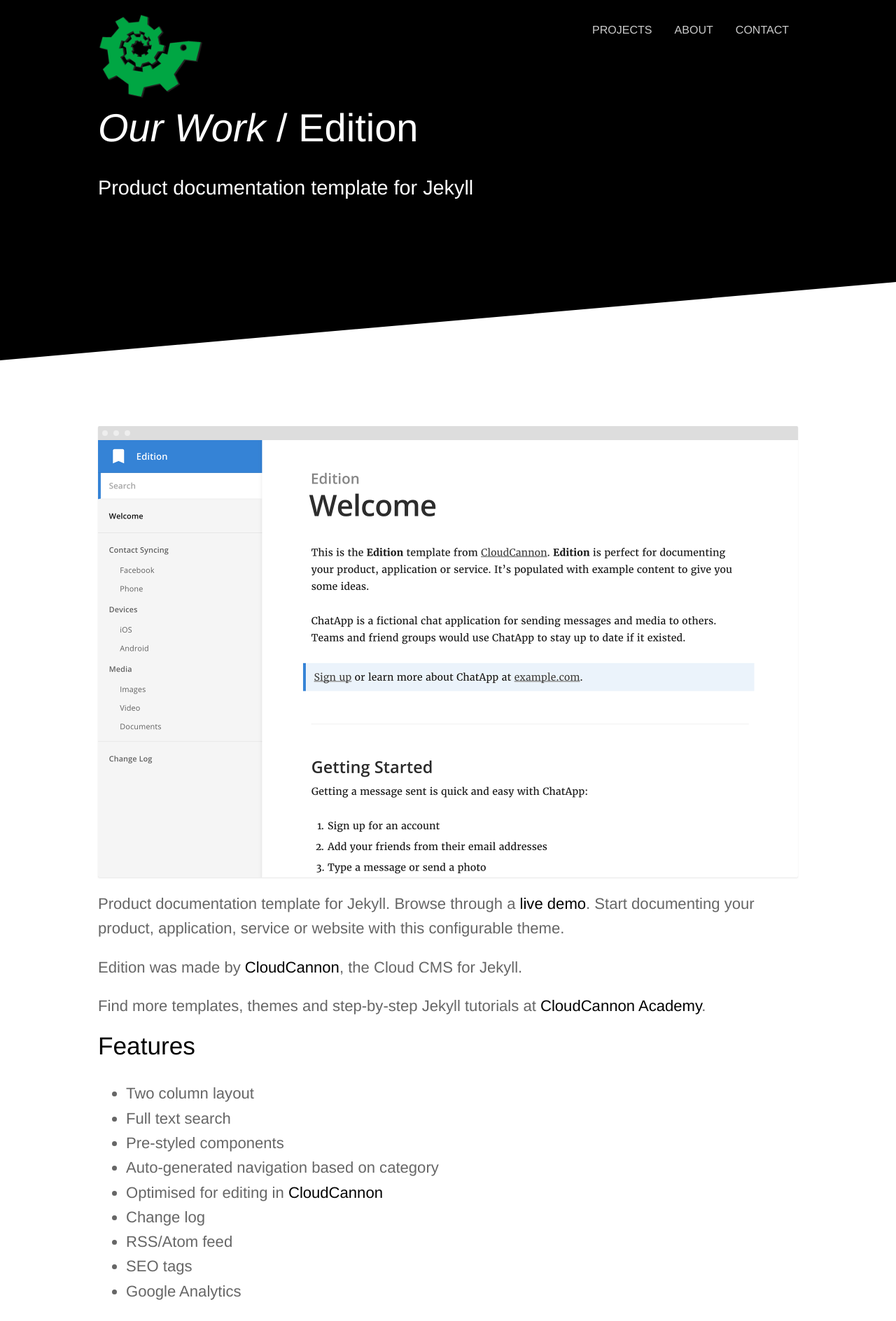
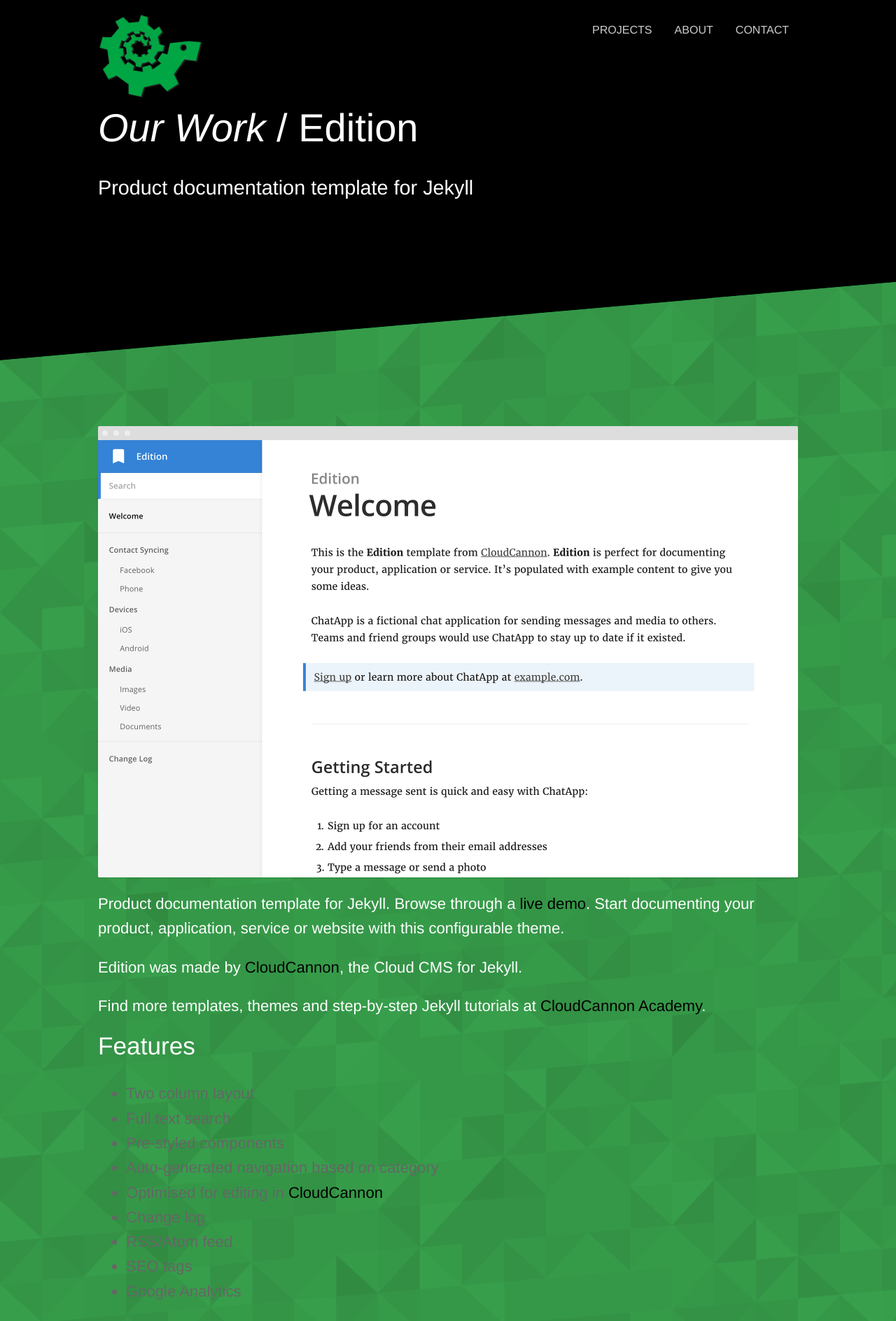
Before and after one commit to mCognitoLabs/mcognito.com, a Jekyll site: the page built from _clients/edition.md, in a window 1280 px wide. Shown: the top 1888 px of the page at 70% size. Built offline with Jekyll 4.4.1, drawn with Linux system fonts in a browser that asks for light colours.

Commit message:
Update client.html

```diff
--- a/_layouts/client.html
+++ b/_layouts/client.html
@@ -14,7 +14,7 @@
 	</div>
 </section>
 
-<section class="diagonal">
+<section class="patterned diagonal">
 	<div class="container">
 		<p><img src="{% include relative-src.html src=page.image_path %}" class="screenshot"></p>
 		<div>
```
